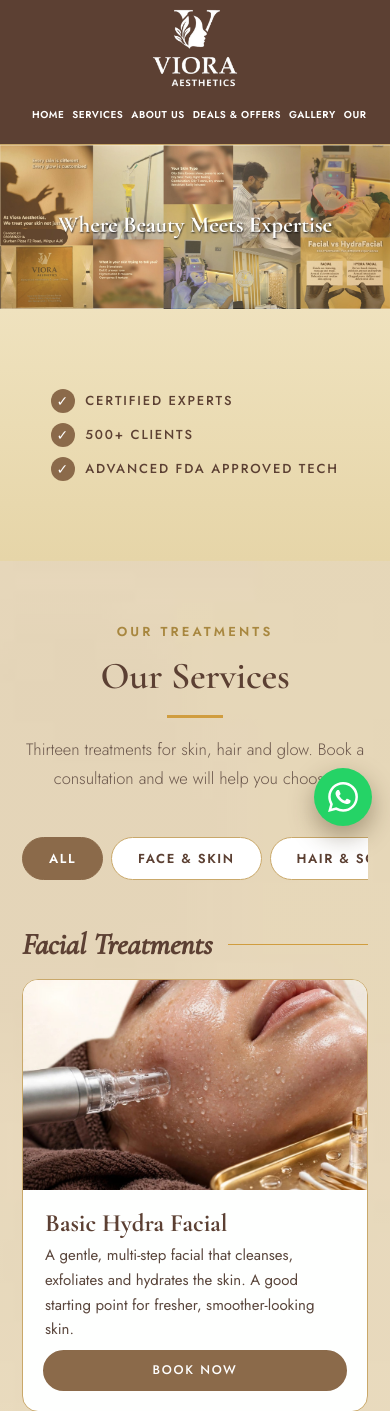
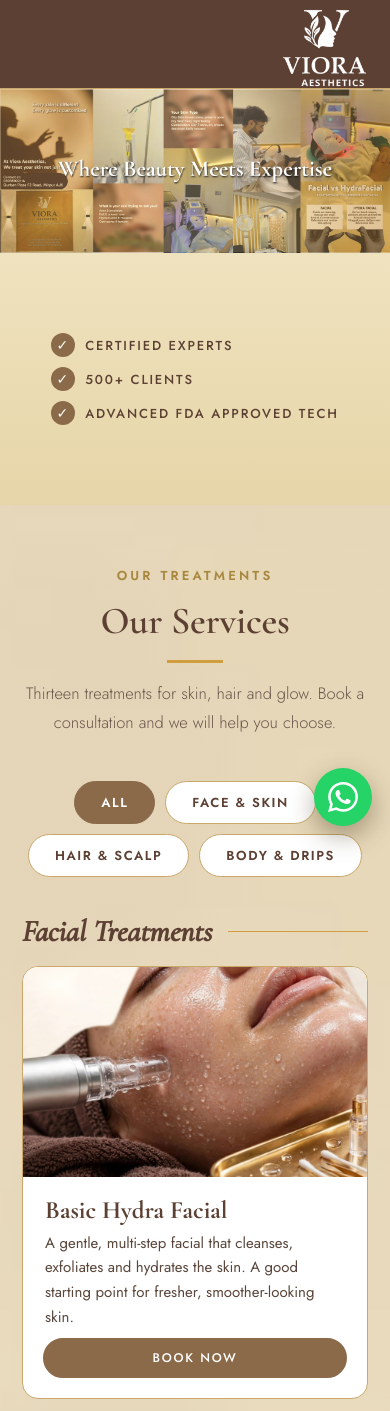
Before and after one commit to anamaslam432-source/viora-flask-done, a Flask app: page / in a window 390 px wide. Shown: the top 1411 px of the page. Run offline with Flask 3, Linux system fonts and the light colour scheme.

Commit message:
Update style.css

```diff
--- a/static/css/style.css
+++ b/static/css/style.css
@@ -316,23 +316,40 @@
 footer .fso a:hover,footer .fso a:focus-visible{background:#8B6A4A;color:#fff;transform:translateY(-3px)}
 @media(max-width:560px){.ci li{font-size:17px}}
 @media (max-width:768px){
-  .fl{
+ /* Hamburger hide on laptop */
+.hamburger{ display:none; }
+
+/* Mobile par logo left + hamburger right */
+@media (max-width:768px){
+  .hamburger{
+    display:block!important;
+    font-size:28px;
+    background:none;
+    border:none;
+    cursor:pointer;
+    color:white;
+  }
+  header .wrap.nav{
     display:flex!important;
-    flex-wrap:nowrap!important;
-    overflow-x:auto!important;
-    gap:8px!important;
-    justify-content:flex-start!important;
-    padding-bottom:10px!important;
-    -webkit-overflow-scrolling:touch!important;
-    scrollbar-width:none!important;
+    justify-content:space-between!important;
+    align-items:center!important;
+    flex-direction:row-reverse!important; /* Isse logo left, hamburger right ayega */
   }
-  .fl::-webkit-scrollbar{display:none!important;}
-  .fl button{
-    flex:0 0 auto!important;
-    white-space:nowrap!important;
+  /* Menu links hide, click par show */
+  .wrap.nav .links, .wrap.nav nav, .wrap.nav ul{
+    display:none!important;
+  }
+  .wrap.nav.open .links, .wrap.nav.open nav, .wrap.nav.open ul{
+    display:flex!important;
+    flex-direction:column!important;
+    position:absolute!important;
+    top:60px!important;
+    left:0!important;
+    width:100%!important;
+    background:#5a2a2a!important;
+    padding:15px!important;
   }
 }
-
 
 
 nav ul{flex-wrap:nowrap!important;overflow-x:auto!important;gap:8px!important;justify-content:flex-start!important;padding-left:10px!important;padding-right:10px!important}
```
